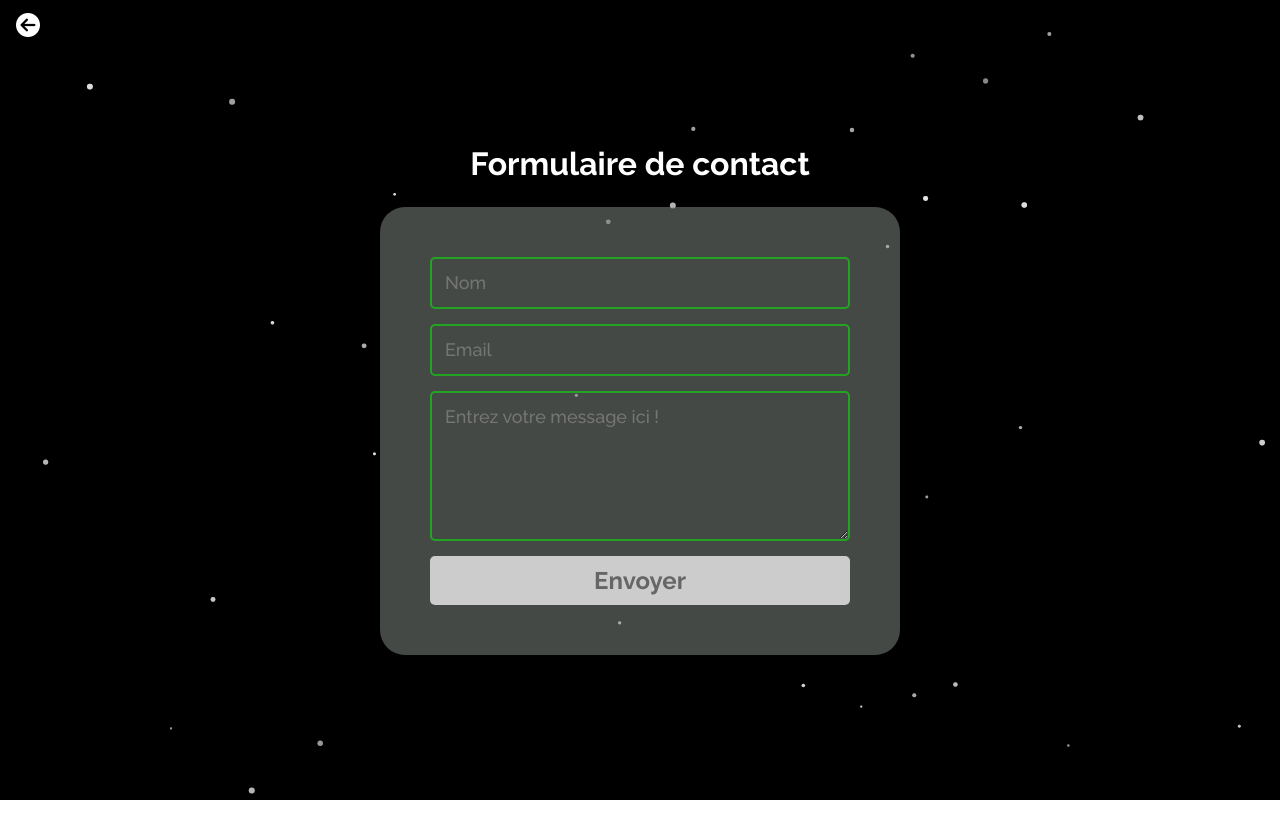
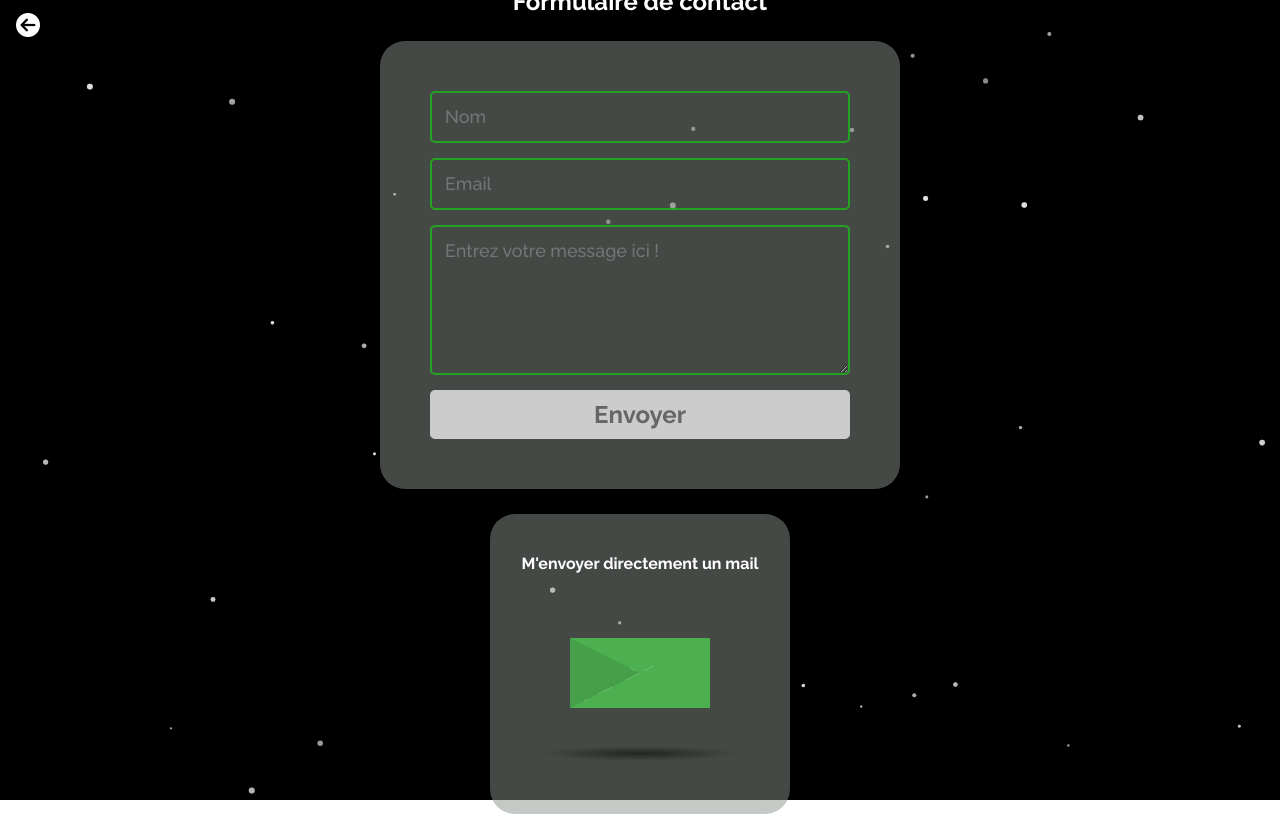
Before and after one commit to Tanguy1213/portfolio-tanguy, a React (Create React App) app: page /Contact in a window 1280 px wide. Built offline with nearby package versions, Linux system fonts and the light colour scheme.

Commit message:
ajout d'une animation CSS de courrier

```diff
--- a/src/pages/Contact/Contact.jsx
+++ b/src/pages/Contact/Contact.jsx
@@ -12,9 +12,29 @@ function Contact() {
         </NavLink>
       </div>
       <main className="contact-content">
-        <h1 className="form-title">Formulaire de contact</h1>
-        <section className="contact-section">
+        <h2 className="form-title">Formulaire de contact</h2>
+        <section className="contact-section-1">
           <ContactForm />
+        </section>
+        <section className="contact-section-2">
+          <h2 className="mail-title">M'envoyer directement un mail</h2>
+          <a href="mailto:tanguystrub08@gmail.com" className="letter-image">
+            <div className="animated-mail">
+              <div className="back-fold"></div>
+              <div className="letter">
+                <div className="letter-border"></div>
+                <div className="letter-title"></div>
+                <div className="letter-context"></div>
+                <div className="letter-stamp">
+                  <div className="letter-stamp-inner"></div>
+                </div>
+              </div>
+              <div className="top-fold"></div>
+              <div className="body"></div>
+              <div className="left-fold"></div>
+            </div>
+            <div className="shadow"></div>
+          </a>
         </section>
       </main>
       <Particles />
--- a/src/pages/Contact/Contact.scss
+++ b/src/pages/Contact/Contact.scss
@@ -18,11 +18,14 @@
   align-items: center;
   flex-direction: column;
   row-gap: 25px;
+  @media screen and (max-width: 570px) {
+    font-size: 20px;
+    padding-left: 15px;
+    padding-right: 15px;
+  }
   .form-title {
     color: white;
-    @media screen and (max-width: 570px) {
-      font-size: 20px;
-    }
+
   }
 }
 .contact-content,
@@ -44,11 +47,183 @@
   }
 }
 
-.contact-section {
+.contact-section-1 {
   background: rgba(139, 146, 138, 0.499);
   border-radius: 25px;
+}
+.contact-section-2 {
+  height: 300px;
+  width: 300px;
+  background: rgba(139, 146, 138, 0.499);
+  border-radius: 25px;
+  display: flex;
+  justify-content: center;
+  align-items: center;
+  flex-direction: column;
+  position: relative;
   @media screen and (max-width: 570px) {
-    margin-left: 15px;
-    margin-right: 15px;
+    width: 100%;
   }
 }
+
+//Mail Letter Style
+.mail-title {
+  color: white;
+  font-size: 16px;
+}
+
+.letter-image {
+  width: 200px;
+  height: 200px;
+  cursor: pointer;
+  scale: 0.7;
+}
+
+.animated-mail {
+  position: absolute;
+  height: 150px;
+  width: 200px;
+  -webkit-transition: .4s;
+  -moz-transition: .4s;
+  transition: .4s;
+
+  .body {
+    position: absolute;
+    bottom: 0;
+    width: 0;
+    height: 0;
+    border-style: solid;
+    border-width: 0 0 100px 200px;
+    border-color: transparent transparent #4CAF50 transparent;
+    z-index: 2;
+  }
+
+  .top-fold {
+    position: absolute;
+    top: 50px;
+    width: 0;
+    height: 0;
+    border-style: solid;
+    border-width: 50px 100px 0 100px;
+    -webkit-transform-origin: 50% 0%;
+    -webkit-transition: transform .4s .4s, z-index .2s .4s;
+    -moz-transform-origin: 50% 0%;
+    -moz-transition: transform .4s .4s, z-index .2s .4s;
+    transform-origin: 50% 0%;
+    transition: transform .4s .4s, z-index .2s .4s;
+    border-color: #4CAF50 transparent transparent transparent;
+    z-index: 2;
+  }
+
+  .back-fold {
+    position: absolute;
+    bottom: 0;
+    width: 200px;
+    height: 100px;
+    background: #4CAF50;
+    z-index: 0;
+  }
+
+  .left-fold {
+    position: absolute;
+    bottom: 0;
+    width: 0;
+    height: 0;
+    border-style: solid;
+    border-width: 50px 0 50px 100px;
+    border-color: transparent transparent transparent #45A049;
+    z-index: 2;
+  }
+
+  .letter {
+    left: 20px;
+    bottom: 0px;
+    position: absolute;
+    width: 160px;
+    height: 60px;
+    background: white;
+    z-index: 1;
+    overflow: hidden;
+    -webkit-transition: .4s .2s;
+    -moz-transition: .4s .2s;
+    transition: .4s .2s;
+
+    .letter-border {
+      height: 10px;
+      width: 100%;
+      background: repeating-linear-gradient(
+        -45deg,
+        #4CAF50,
+        #4CAF50 8px,
+        transparent 8px,
+        transparent 18px
+      );
+    }
+
+    .letter-title {
+      margin-top: 10px;
+      margin-left: 5px;
+      height: 10px;
+      width: 40%;
+      background: #4CAF50;
+    }
+
+    .letter-context {
+      margin-top: 10px;
+      margin-left: 5px;
+      height: 10px;
+      width: 20%;
+      background: #4CAF50;
+    }
+
+    .letter-stamp {
+      margin-top: 30px;
+      margin-left: 120px;
+      border-radius: 100%;
+      height: 30px;
+      width: 30px;
+      background: #4CAF50;
+      opacity: 0.3;
+    }
+  }
+}
+
+.shadow {
+  position: absolute;
+  top: 200px;
+  left: 100px;
+  width: 400px;
+  height: 30px;
+  transition: .4s;
+  transform: translateX(-50%);
+  -webkit-transition: .4s;
+  -moz-transition: .4s;
+  border-radius: 100%;
+  background: radial-gradient(rgba(0, 0, 0, 0.5), rgba(0, 0, 0, 0.0), rgba(0, 0, 0, 0.0));
+}
+
+.letter-image:hover {
+  .animated-mail {
+    transform: translateY(50px);
+    -webkit-transform: translateY(50px);
+    -moz-transform: translateY(50px);
+  }
+
+  .animated-mail .top-fold {
+    transition: transform .4s, z-index .2s;
+    transform: rotateX(180deg);
+    -webkit-transition: transform .4s, z-index .2s;
+    -webkit-transform: rotateX(180deg);
+    -moz-transition: transform .4s, z-index .2s;
+    -moz-transform: rotateX(180deg);
+    z-index: 0;
+  }
+
+  .animated-mail .letter {
+    height: 180px;
+  }
+
+  .shadow {
+    width: 250px;
+  }
+}
```
